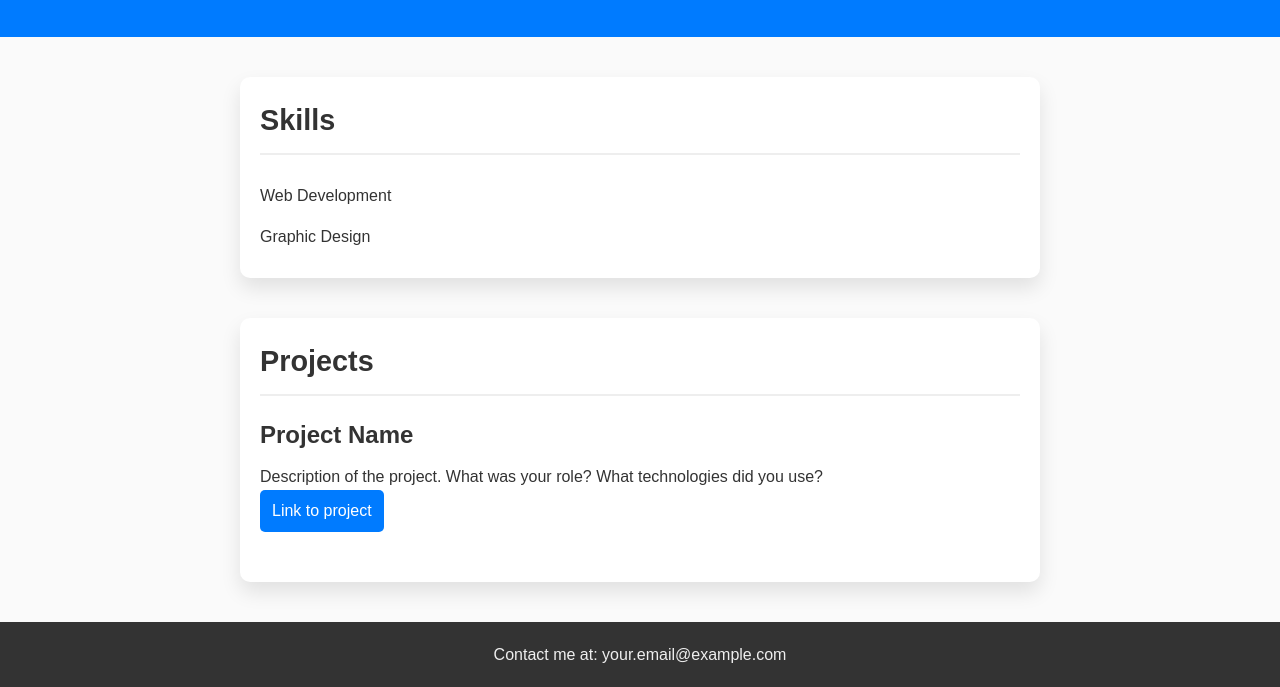
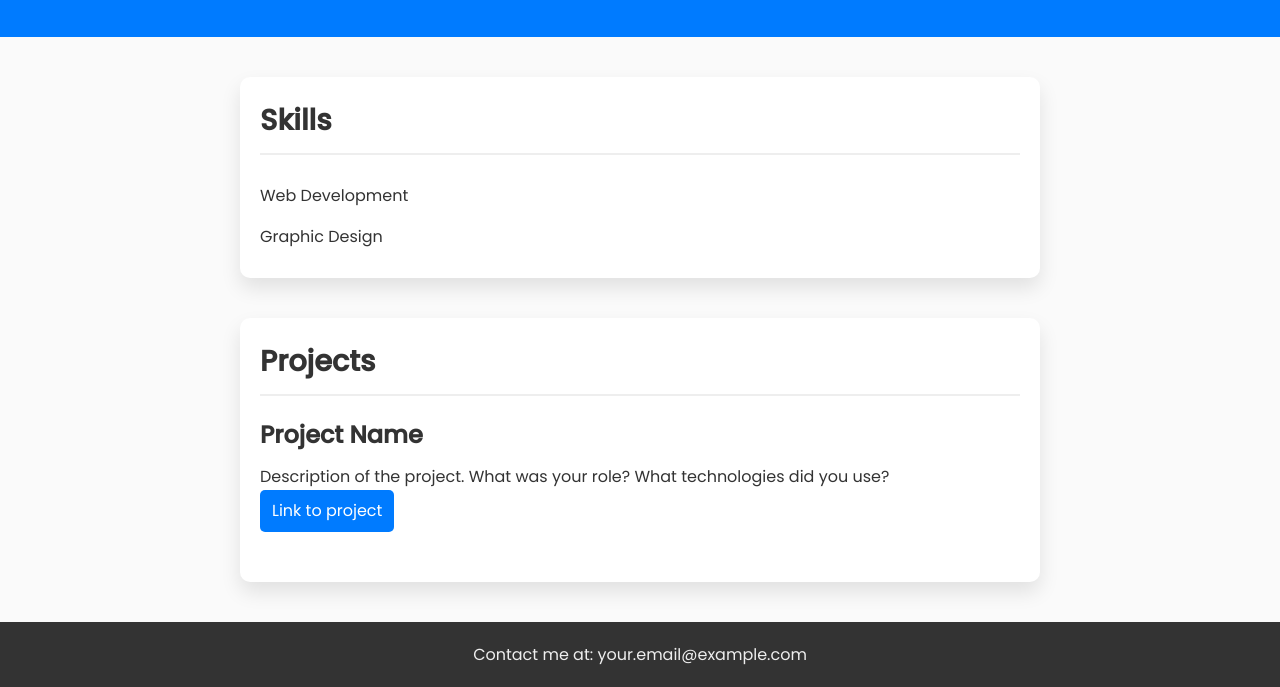
Before and after one commit to Franzelfx/Franzelfx.github.io, a plain HTML site: page index.html in a window 1280 px wide. Shown: the part 148-835 px from the top of the page. Drawn offline with Linux system fonts and the light colour scheme.

Commit message:
Update index.html

```diff
--- a/index.html
+++ b/index.html
@@ -6,6 +6,7 @@
     <meta name="viewport" content="width=device-width, initial-scale=1.0">
     <title>Your Name - Freelancer Portfolio</title>
     <link rel="stylesheet" href="styles.css">
+    <link href="https://fonts.googleapis.com/css2?family=Poppins:wght@400;500&display=swap" rel="stylesheet">
 </head>
 
 <body>
```
